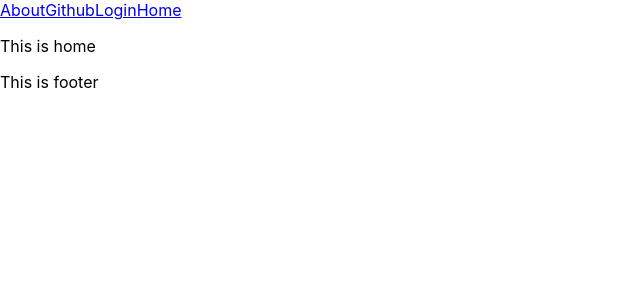
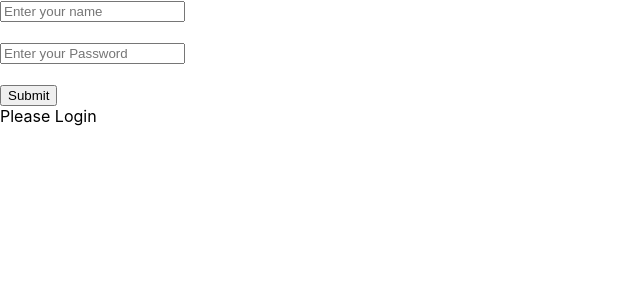
Before and after one commit to Satyamray21/Basic-Question-of-React, a React (Create React App) app in the folder basicquestions/: page / in a window 1280 px wide. Shown: the top 300 px of the page, without its empty margins (0-640 px from the left). Built offline with nearby package versions, Linux system fonts and the light colour scheme.

Commit message:
Code for context Api solution to resolve props drilling problem

```diff
--- a/basicquestions/src/App.jsx
+++ b/basicquestions/src/App.jsx
@@ -5,19 +5,16 @@ import Home from './compontent/Home/Home';
 import ContactForm from './compontent/ContactForm/ContactForm';
 import Login from './compontent/Login/Login';
 import FetchData from './compontent/FetchData/FetchData';
+import UserContext from './context/UserContext';
+import UserContextProvider from './context/UserContextProvider';
+import Profile from './compontent/Profile/Profile';
 
 function App() {
   return (
-    <Router>
-      <Routes>
-        <Route path="/" element={<Layout />}>
-          <Route index element={<Home />} />
-          <Route path="about" element={<ContactForm />} />
-          <Route path="github" element={<FetchData />} />
-          <Route path="login" element={<Login/>} />
-        </Route>
-      </Routes>
-    </Router>
+   <UserContextProvider>
+    <Login />
+    <Profile />
+   </UserContextProvider>
   );
 }
 
--- a/basicquestions/src/compontent/Login/Login.jsx
+++ b/basicquestions/src/compontent/Login/Login.jsx
@@ -1,29 +1,21 @@
-import React, { useState } from 'react'
-
+import React, { useContext, useState } from 'react'
+import UserContext from '../../context/UserContext';
 function Login() {
     const[username,setUsername]=useState('');
     const[password,setPassword]=useState('');
     const[isLoggedIn,setIsLoggedIn]=useState(false);
+    const {setUser} = useContext(UserContext)
     const manage = (e)=>{
         e.preventDefault();
-        if(username !== '' && password !== '')
-        {
-            setIsLoggedIn(true);
-        }
-        else
-        {
-            setIsLoggedIn(false);
-            setPassword('');
-            setUsername('');
-        }
+        setUser({username,password})
+        setUsername('');
+        setPassword('');
     }
   return (
     <>
-    {isLoggedIn?(
-        <p>Welcome {username}!</p>
-    ):(
 
-        <form onSubmit={manage}>
+
+        <form >
         <input type='text'
         placeholder='Enter your name'
         value={username}
@@ -38,10 +30,10 @@ function Login() {
         />
         <br/>
         <br/>
-        <button>Submit</button>
+        <button onClick={manage}>Submit</button>
         </form>
-    )
-    }
+
+
     </>
 
 
--- a/basicquestions/src/compontent/Profile/Profile.jsx
+++ b/basicquestions/src/compontent/Profile/Profile.jsx
@@ -1,11 +1,9 @@
-import React from 'react'
+import React, { useContext } from 'react'
+import UserContext from '../../context/UserContext'
+function Profile() {
+  const  {user} =useContext(UserContext)
+  if(!user) return <div>Please Login</div>
+  return <div>Welcome {user.username}</div>
+}
 
-export default function Profile({name,age,bio}) {
-  return (
-    <div>
-      Name:{name}
-      Age:{age}
-      Bio:{bio}
-    </div>
-  )
-}
+export default Profile
--- /dev/null
+++ b/basicquestions/src/context/UserContext.js
@@ -0,0 +1,6 @@
+import React from 'react'
+
+const UserContext = React.createContext();
+
+
+export default UserContext
--- /dev/null
+++ b/basicquestions/src/context/UserContextProvider.jsx
@@ -0,0 +1,13 @@
+import React, { useState } from 'react'
+import UserContext from './UserContext'
+const UserContextProvider = ({children}) =>{
+    const[user,setUser] = useState(null);
+   return(
+    <UserContext.Provider value={{user,setUser}}>
+        {children}
+    </UserContext.Provider>
+
+   )
+}
+
+export default UserContextProvider
```
